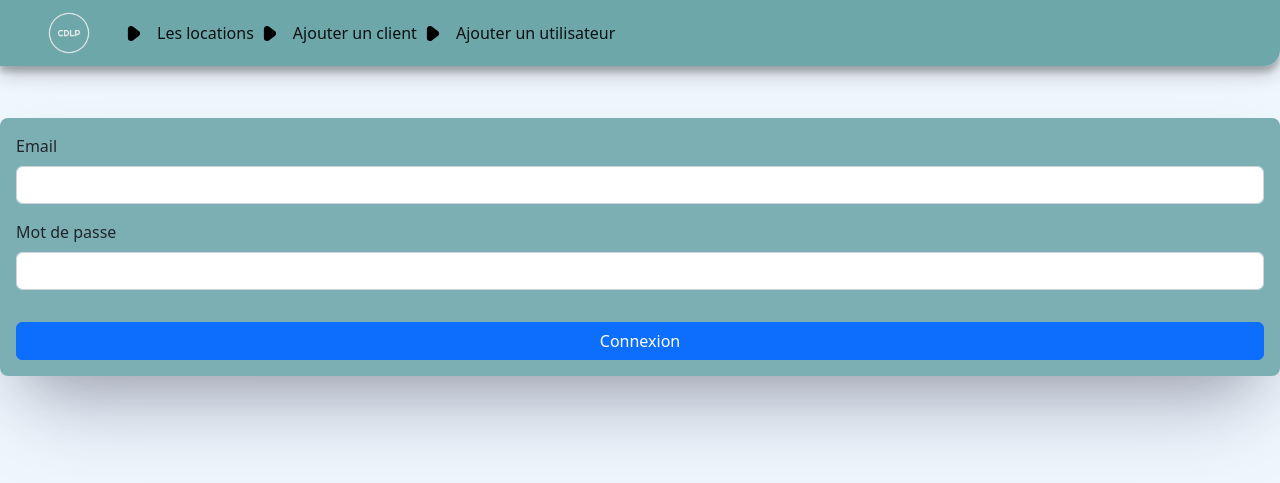
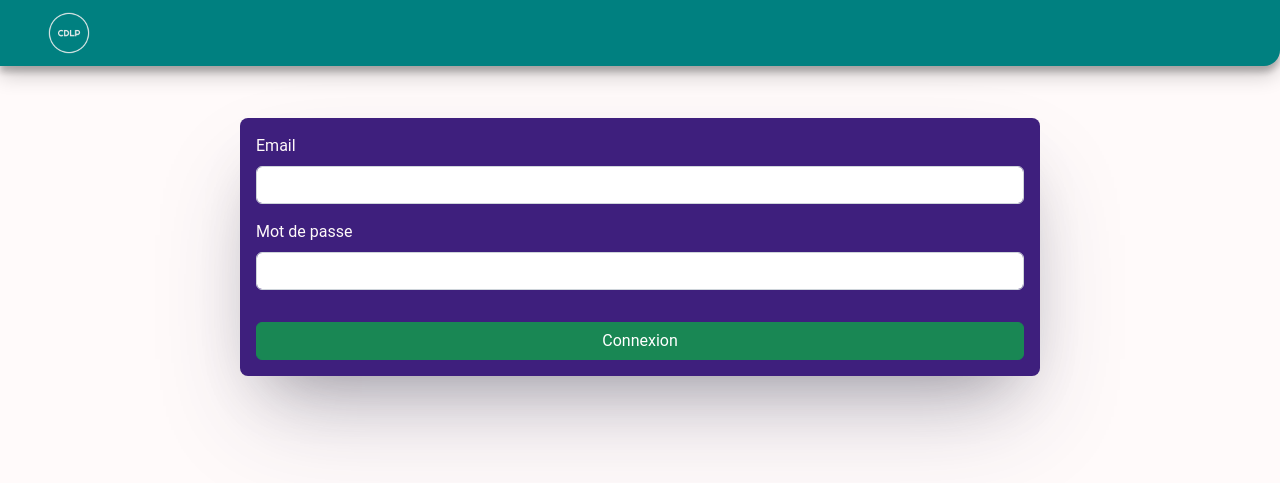
Before and after one commit to sebastien-violante/cdlp-planning, a Symfony app: template templates/login/index.html.twig in a window 1280 px wide. Shown: the top 483 px of the page. Run offline with Twig, Linux system fonts and the light colour scheme; the template is opened without the code that fills it, so the values that code supplies are empty; some libraries are stand-ins or nearby versions; some web fonts are replaced.

Commit message:
general colors improvments

```diff
--- a/public/_assets/css/colors.css
+++ b/public/_assets/css/colors.css
@@ -1,3 +1,7 @@
 :root{
-    --main-color: #517df6;
+    --nav-color: teal;
+    --form-color: rgb(62, 31, 125);
+    --form-color-text: snow;
+    --background-color: snow;
+    --card-header-color: ivory;
 }
--- a/public/_assets/css/styles.css
+++ b/public/_assets/css/styles.css
@@ -1,5 +1,5 @@
 body {
-    background-color:aliceblue;
+    background-color: var(--background-color);
 }
 
 .flex {
@@ -38,19 +38,11 @@ body {
     margin-bottom: 0px;
  }
 
- .light {
-    background-color:rgba(95, 158, 160, 0.9);
-    border-bottom-right-radius: 1em;
-
-    box-shadow: rgba(0, 0, 0, 0.19) 0px 10px 20px, rgba(0, 0, 0, 0.23) 0px 6px 6px;
-    }
-
- .try {
-   width: 200px;
-   height: 200px;
-   margin: 2em;
-   border: 1px solid darkgrey;
- }
+.light {
+   background-color: var(--nav-color);
+   border-bottom-right-radius: 1em;
+   box-shadow: rgba(0, 0, 0, 0.19) 0px 10px 20px, rgba(0, 0, 0, 0.23) 0px 6px 6px;
+   }
 
 .email-message {
    width: 100%;
@@ -60,13 +52,14 @@ body {
 }
 
 .login-form {
-   background-color: rgba(95, 158, 160, 0.8);
+   background-color: var(--form-color);
    min-width: 300px;
    padding: 2em;
    border-radius:0.5em;
    margin: auto;
    margin-top: 4em;
    box-shadow: rgba(50, 50, 93, 0.25) 0px 50px 100px -20px, rgba(0, 0, 0, 0.3) 0px 30px 60px -30px;
+   color: var(--form-color-text);
 }
 
 .brand {
@@ -84,6 +77,10 @@ body {
 }
 
 .example-wrapper code {
-   background: #F5F5F5;
+
    padding: 2px 6px;
 }
+
+.nav-link {
+   color: white !important;
+}
--- a/templates/_header.html.twig
+++ b/templates/_header.html.twig
@@ -4,30 +4,29 @@
       <span class="navbar-toggler-icon"></span>
     </button>
     <img class="brand" src="_assets/pictures/logo_transparent.png">
-
-
+    {% if app.user %}
       <div class="collapse navbar-collapse" id="navbarTogglerDemo03">
         <ul class="navbar-nav me-auto mb-2 mb-lg-0">
-        <li class="nav-item flex-menu">
+          <li class="nav-item flex-menu me-5">
             <svg xmlns="http://www.w3.org/2000/svg" id="Filled" viewBox="0 0 24 24" width="15" height="15"><path d="M20.492,7.969,10.954.975A5,5,0,0,0,3,5.005V19a4.994,4.994,0,0,0,7.954,4.03l9.538-6.994a5,5,0,0,0,0-8.062Z"/></svg>
-          <a class="nav-link active ps-3" aria-current="page" href="{{ path('app_home')}}">Les locations</a>
+            <a class="nav-link active ps-2" aria-current="page" href="{{ path('app_home')}}">Les locations</a>
           </li>
-        <li class="nav-item flex-menu">
+          <li class="nav-item flex-menu me-5">
             <svg xmlns="http://www.w3.org/2000/svg" id="Filled" viewBox="0 0 24 24" width="15" height="15"><path d="M20.492,7.969,10.954.975A5,5,0,0,0,3,5.005V19a4.994,4.994,0,0,0,7.954,4.03l9.538-6.994a5,5,0,0,0,0-8.062Z"/></svg>
-          <a class="nav-link active ps-3" href="{{ path('app_client')}}">Ajouter un client</a>
+            <a class="nav-link active ps-2" href="{{ path('app_client')}}">Ajouter un client</a>
           </li>
-        <li class="nav-item flex-menu">
+          <li class="nav-item flex-menu me-5">
             <svg xmlns="http://www.w3.org/2000/svg" id="Filled" viewBox="0 0 24 24" width="15" height="15"><path d="M20.492,7.969,10.954.975A5,5,0,0,0,3,5.005V19a4.994,4.994,0,0,0,7.954,4.03l9.538-6.994a5,5,0,0,0,0-8.062Z"/></svg>
-          <a class="nav-link active ps-3" href="{{ path('app_registration')}}">Ajouter un utilisateur</a>
+            <a class="nav-link active ps-2" href="{{ path('app_registration')}}">Ajouter un utilisateur</a>
           </li>
           {% if app.user %}
-        <li class="nav-item flex-menu">
+          <li class="nav-item flex-menu me-5">
             <svg xmlns="http://www.w3.org/2000/svg" id="Filled" viewBox="0 0 24 24" width="15" height="15"><path d="M20.492,7.969,10.954.975A5,5,0,0,0,3,5.005V19a4.994,4.994,0,0,0,7.954,4.03l9.538-6.994a5,5,0,0,0,0-8.062Z"/></svg>
-          <a class="nav-link active ps-3" href="{{ path('app_logout')}}">Déconnexion</a>
+            <a class="nav-link active ps-2" href="{{ path('app_logout')}}">Déconnexion</a>
           </li>
           {% endif %}
         </ul>
-
       </div>
+    {% endif %}
   </div>
 </nav>
--- a/templates/client/index.html.twig
+++ b/templates/client/index.html.twig
@@ -3,11 +3,8 @@
 {% block title %}{{ parent() }} | Nouveau cient{% endblock %}
 
 {% block body %}
-
-
 <div class="example-wrapper">
-
-    <h1 class="center mb-3">Ajouter un nouveau client</h1>
+    <h1 class="center mb-5">Ajouter un client</h1>
 
     {{form(clientForm)}}
 </div>
--- a/templates/home/index.html.twig
+++ b/templates/home/index.html.twig
@@ -10,7 +10,7 @@
 
 <h1 class="center mb-3">Liste des locations</h1>
     {% for client in clients %}
-        <div class="card m-3 relative box-shadow" style="background-color: var(--car-header)">
+        <div class="card m-3 relative box-shadow" style="background-color: var(--card-header-color)">
             <div class="card-header" ><strong>{{ client.firstname }} {{ client.initial }}.</strong></div>
                 {% if 'ROLE_ADM' in app.user.roles %}
                 <div class="position-absolute bottom-0 end-0 m-3" style="z-index:200"><a href="{{ path('app_delete', {'id': client.id }) }}" onclick="return confirm('Etes-vous sûr de supprimer ce client ?');"><img class="icon" src="{{ asset('_assets/pictures/bin.svg')}}"></a></div>
--- a/templates/login/index.html.twig
+++ b/templates/login/index.html.twig
@@ -6,7 +6,7 @@
     {% if error %}
         <div>{{ error.messageKey|trans(error.messageData, 'security') }}</div>
     {% endif %}
-
+<div class="example-wrapper">
     <form class="login-form mt-5 p-3" action="{{ path('app_login') }}" method="post">
         <div class="form-group mb-3">
         <label class="form-label" for="username">Email</label>
@@ -20,6 +20,7 @@
         <input type="hidden" name="_target_path" value="{{ path('app_home') }}">
         <input type="hidden" name="_csrf_token" value="{{ csrf_token('authenticate') }}">
 
-        <button class="btn btn-primary w-100 mt-3" type="submit">Connexion</button>
+        <button class="btn btn-success w-100 mt-3" type="submit">Connexion</button>
     </form>
+</div>
 {% endblock %}
--- a/templates/registration/index.html.twig
+++ b/templates/registration/index.html.twig
@@ -6,7 +6,7 @@
 
 
 <div class="example-wrapper">
-    <h1 class="center mb-3">Enregistrer un nouvel utilisateur</h1>
+    <h1 class="center mb-5">Ajouter un utilisateur</h1>
     <form class="login-form mt-5 p-3" action="{{ path('app_login') }}" method="post">
         <div class="form-group mb-3">
             {{ form_row(form.pseudo, {'label': 'Pseudo'}) }}
```
Lines whose indentation alone changed are shown as unchanged.
